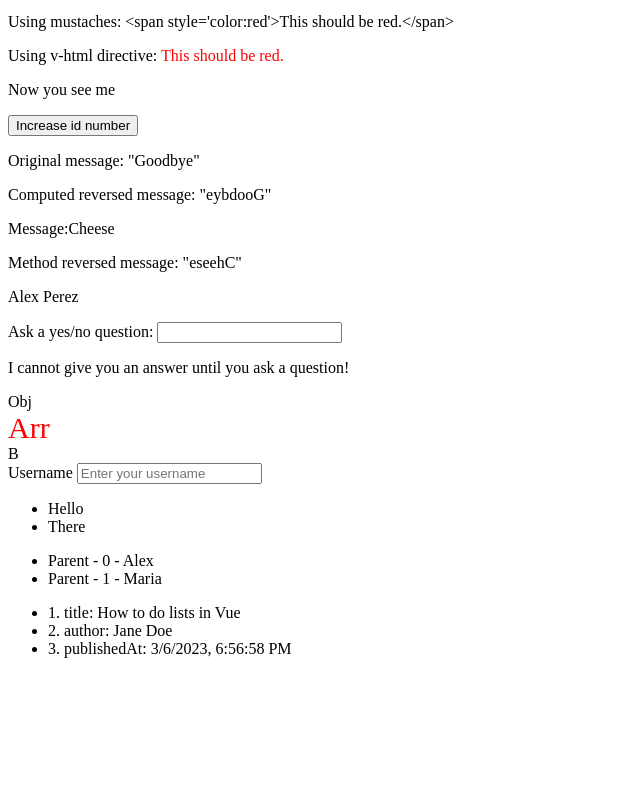
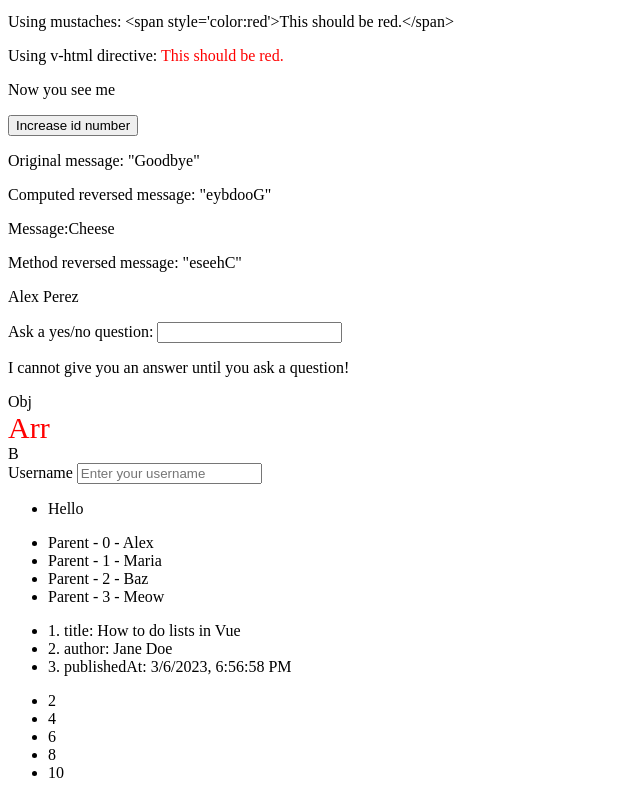
Before and after one commit to AlexPD93/vue-learning, a plain HTML site: page index.html in a window 1280 px wide. Shown: the part 486-1284 px from the top of the page, without its empty margins (0-640 px from the left). Before the commit the page ends 1160 px from the top, so only its background shows below. Drawn offline with nearby package versions, Linux system fonts and the light colour scheme.

Commit message:
displaying filtered results

```diff
--- a/index.html
+++ b/index.html
@@ -103,6 +103,9 @@
       <li v-for="(value, name, index) in object">
         {{index + 1}}. {{name}}: {{value}}
       </li>
+    </ul>
+    <ul id="sorted-numbers">
+      <li v-for="n in evenNumbers">{{n}}</li>
     </ul>
 
     <script src="https://cdn.jsdelivr.net/npm/axios@0.12.0/dist/axios.min.js"></script>
@@ -351,6 +354,10 @@
         },
       });
 
+      listExample.items = listExample.items.filter(function (item) {
+        return item.message.match(/Hello/);
+      });
+
       const example2 = new Vue({
         el: "#list-example-2",
         data: {
@@ -358,6 +365,8 @@
           items: [{ message: "Alex" }, { message: "Maria" }],
         },
       });
+
+      example2.items.push({ message: "Baz" }, { message: "Meow" });
 
       new Vue({
         el: "#v-for-object",
@@ -369,6 +378,20 @@
           },
         },
       });
+
+      new Vue({
+        el: "#sorted-numbers",
+        data: {
+          numbers: [1, 2, 3, 4, 5, 6, 7, 8, 9, 10],
+        },
+        computed: {
+          evenNumbers: function () {
+            return this.numbers.filter(function (number) {
+              return number % 2 === 0;
+            });
+          },
+        },
+      });
     </script>
   </body>
 </html>
```
